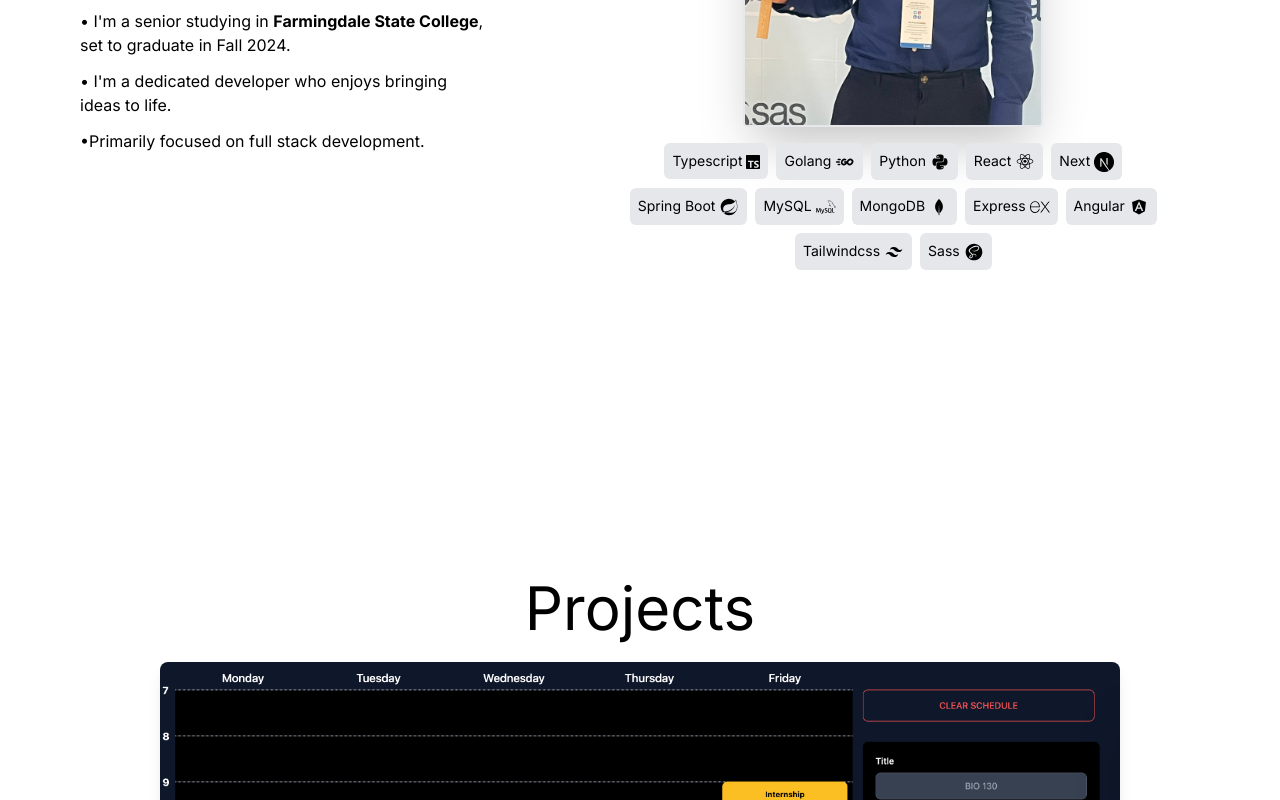
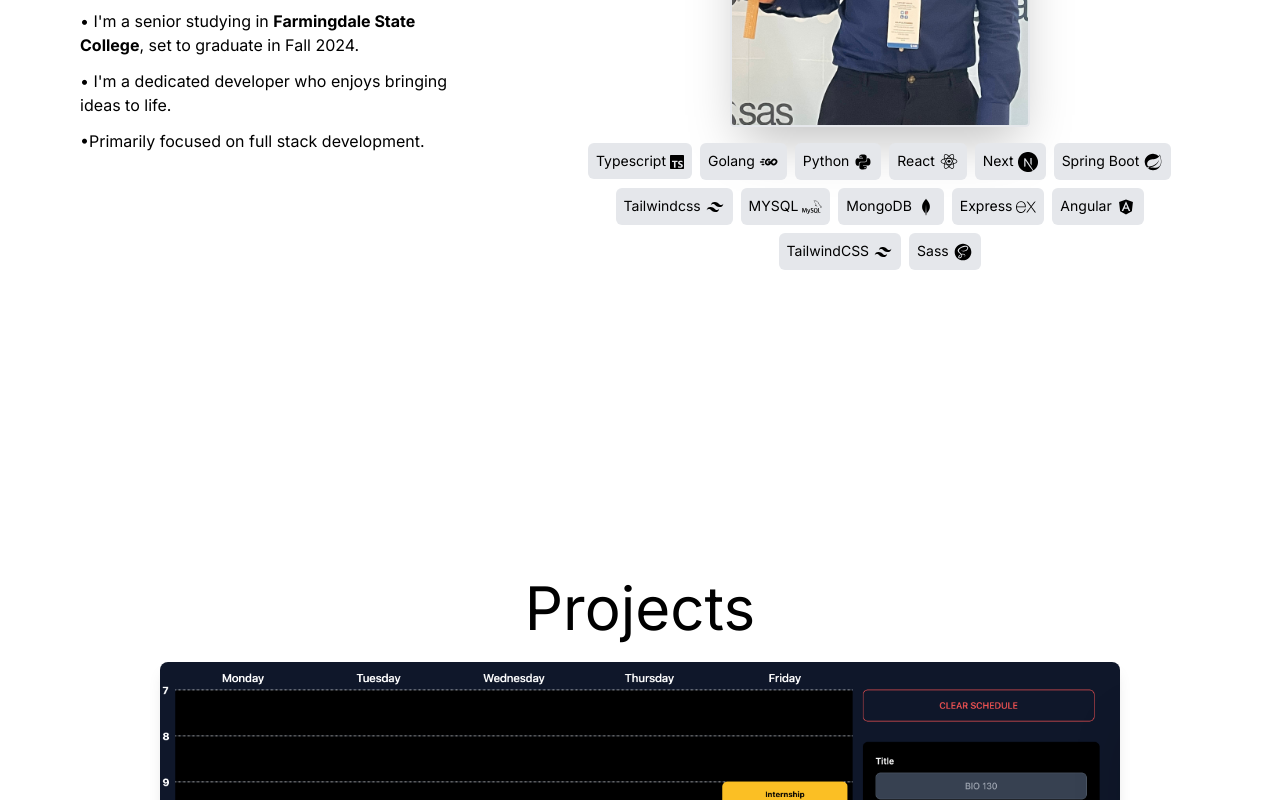
Before and after one commit to KyoshiNoda/Portfolio, a Next.js app: page / in a window 1280 px wide. Shown: the part 1200-2000 px from the top of the page. Built offline with nearby package versions, Linux system fonts and the light colour scheme; grey boxes are pictures that could not be loaded.

Commit message:
refactor skills list

```diff
--- a/src/components/About.tsx
+++ b/src/components/About.tsx
@@ -2,17 +2,7 @@ import Image from "next/image";
 import { headerItems } from "@/constants/constant";
 import { userInfo } from "@/constants/constant";
 import aboutPicture from "../../public/aboutPicture.jpg";
-import { SiTypescript, SiNextdotjs, SiMysql, SiExpress } from "react-icons/si";
-import {
-  BiLogoPython,
-  BiLogoReact,
-  BiLogoSpringBoot,
-  BiLogoMongodb,
-  BiLogoAngular,
-  BiLogoTailwindCss,
-  BiLogoSass
-} from "react-icons/bi";
-import { TbBrandGolang } from "react-icons/tb";
+
 function About() {
   return (
     <section
@@ -36,88 +26,20 @@ function About() {
           className={"m-auto rounded shadow-2xl border-2"}
         />
         <div className="break-words w-3/4 mt-3">
-          <span className="bg-gray-200 m-1 p-2 rounded-md inline-block text-sm text-black ">
-            Typescript{" "}
-            <span className="inline-block" style={{ verticalAlign: "middle" }}>
-              <SiTypescript />
+          {userInfo.skills.map((skill) => (
+            <span
+              key={skill.name}
+              className="bg-gray-200 m-1 p-2 rounded-md inline-block text-sm text-black"
+            >
+              {skill.name}{" "}
+              <span
+                className="inline-block"
+                style={{ verticalAlign: "middle" }}
+              >
+                {skill.icon}
+              </span>
             </span>
-          </span>
-
-          <span className="bg-gray-200 m-1 p-2 rounded-md inline-block text-sm text-black ">
-            Golang{" "}
-            <span className="inline-block" style={{ verticalAlign: "middle" }}>
-              <TbBrandGolang size={20} />
-            </span>
-          </span>
-
-          <span className="bg-gray-200 m-1 p-2 rounded-md inline-block text-sm text-black ">
-            Python{" "}
-            <span className="inline-block" style={{ verticalAlign: "middle" }}>
-              <BiLogoPython size={20} />
-            </span>
-          </span>
-
-          <span className="bg-gray-200 m-1 p-2 rounded-md inline-block text-sm text-black ">
-            React{" "}
-            <span className="inline-block" style={{ verticalAlign: "middle" }}>
-              <BiLogoReact size={20} />
-            </span>
-          </span>
-
-          <span className="bg-gray-200 m-1 p-2 rounded-md inline-block text-sm text-black ">
-            Next{" "}
-            <span className="inline-block" style={{ verticalAlign: "middle" }}>
-              <SiNextdotjs size={20} />
-            </span>
-          </span>
-
-          <span className="bg-gray-200 m-1 p-2 rounded-md inline-block text-sm text-black ">
-            Spring Boot{" "}
-            <span className="inline-block" style={{ verticalAlign: "middle" }}>
-              <BiLogoSpringBoot size={20} />
-            </span>
-          </span>
-
-          <span className="bg-gray-200 m-1 p-2 rounded-md inline-block text-sm text-black ">
-            MySQL{" "}
-            <span className="inline-block" style={{ verticalAlign: "middle" }}>
-              <SiMysql size={20} />
-            </span>
-          </span>
-
-          <span className="bg-gray-200 m-1 p-2 rounded-md inline-block text-sm text-black ">
-            MongoDB{" "}
-            <span className="inline-block" style={{ verticalAlign: "middle" }}>
-              <BiLogoMongodb size={20} />
-            </span>
-          </span>
-
-          <span className="bg-gray-200 m-1 p-2 rounded-md inline-block text-sm text-black ">
-            Express{" "}
-            <span className="inline-block" style={{ verticalAlign: "middle" }}>
-              <SiExpress size={20} />
-            </span>
-          </span>
-
-          <span className="bg-gray-200 m-1 p-2 rounded-md inline-block text-sm text-black ">
-            Angular{" "}
-            <span className="inline-block" style={{ verticalAlign: "middle" }}>
-              <BiLogoAngular size={20} />
-            </span>
-          </span>
-
-          <span className="bg-gray-200 m-1 p-2 rounded-md inline-block text-sm text-black ">
-            Tailwindcss{" "}
-            <span className="inline-block" style={{ verticalAlign: "middle" }}>
-              <BiLogoTailwindCss size={20} />
-            </span>
-          </span>
-          <span className="bg-gray-200 m-1 p-2 rounded-md inline-block text-sm text-black ">
-            Sass{" "}
-            <span className="inline-block" style={{ verticalAlign: "middle" }}>
-              <BiLogoSass size={20} />
-            </span>
-          </span>
+          ))}
         </div>
       </div>
     </section>
--- a/src/components/Intro.tsx
+++ b/src/components/Intro.tsx
@@ -40,7 +40,7 @@ function Intro() {
           !
         </h1>
         <p
-          className={"md:mt-4 md:mb-4 sm:"}
+          className={"md:mt-4 md:mb-4 px-4 md:px-0"}
           dangerouslySetInnerHTML={{ __html: userInfo.heading }}
         />
         <ScrollLink
--- a/src/constants/constant.ts
+++ b/src/constants/constant.ts
@@ -1,28 +1,50 @@
 import { UserObject } from "@/types/User";
 import { NavItems } from "@/types/NavBar";
 import { Project } from "@/types/Projects";
+import { SiTypescript, SiNextdotjs, SiMysql, SiExpress } from "react-icons/si";
+import React from "react";
+import {
+  BiLogoPython,
+  BiLogoReact,
+  BiLogoSpringBoot,
+  BiLogoMongodb,
+  BiLogoAngular,
+  BiLogoTailwindCss,
+  BiLogoSass,
+} from "react-icons/bi";
+import { TbBrandGolang } from "react-icons/tb";
 export const userInfo: UserObject = {
   name: "Kyoshi Noda",
   picture:
     "https://media.licdn.com/dms/image/C4E03AQF7xB3WcNl6zQ/profile-displayphoto-shrink_400_400/0/1614718854555?e=1698278400&v=beta&t=YMr-yK8n_y75DFIhkPKgyV2TE56d9Ar1Yg92yIbCfp0",
   heading:
     "I am a passionate Computer Science student with a strong foundation in programming and problem-solving. Alongside my studies, I have actively shared my knowledge as a tutor for various CS courses. I also gained practical experience through a rewarding software engineering internship, where I contributed to real-world projects and honed my development skills.",
-
   about: `<p>• I'm a senior studying in <b>Farmingdale State College</b>, set to graduate in Fall 2024.</p>
     <p>• I'm a dedicated developer who enjoys bringing ideas to life.</p>
     <p>•Primarily focused on full stack development.</p>`,
   skills: [
-    "Typescript",
-    "Golang",
-    "Python",
-    "React",
-    "Next",
-    "Spring Boot",
-    "Tailwindcss",
-    "MYSQL",
-    "MongoDB",
-    "Express",
-    "Angular",
+    { name: "Typescript", icon: React.createElement(SiTypescript) },
+    { name: "Golang", icon: React.createElement(TbBrandGolang, { size: 20 }) },
+    { name: "Python", icon: React.createElement(BiLogoPython, { size: 20 }) },
+    { name: "React", icon: React.createElement(BiLogoReact, { size: 20 }) },
+    { name: "Next", icon: React.createElement(SiNextdotjs, { size: 20 }) },
+    {
+      name: "Spring Boot",
+      icon: React.createElement(BiLogoSpringBoot, { size: 20 }),
+    },
+    {
+      name: "Tailwindcss",
+      icon: React.createElement(BiLogoTailwindCss, { size: 20 }),
+    },
+    { name: "MYSQL", icon: React.createElement(SiMysql, { size: 20 }) },
+    { name: "MongoDB", icon: React.createElement(BiLogoMongodb, { size: 20 }) },
+    { name: "Express", icon: React.createElement(SiExpress, { size: 20 }) },
+    { name: "Angular", icon: React.createElement(BiLogoAngular, { size: 20 }) },
+    {
+      name: "TailwindCSS",
+      icon: React.createElement(BiLogoTailwindCss, { size: 20 }),
+    },
+    { name: "Sass", icon: React.createElement(BiLogoSass, { size: 20 }) },
   ],
 };
 
```
Also changed, not shown: src/types/User.ts (+9 -2 lines).
